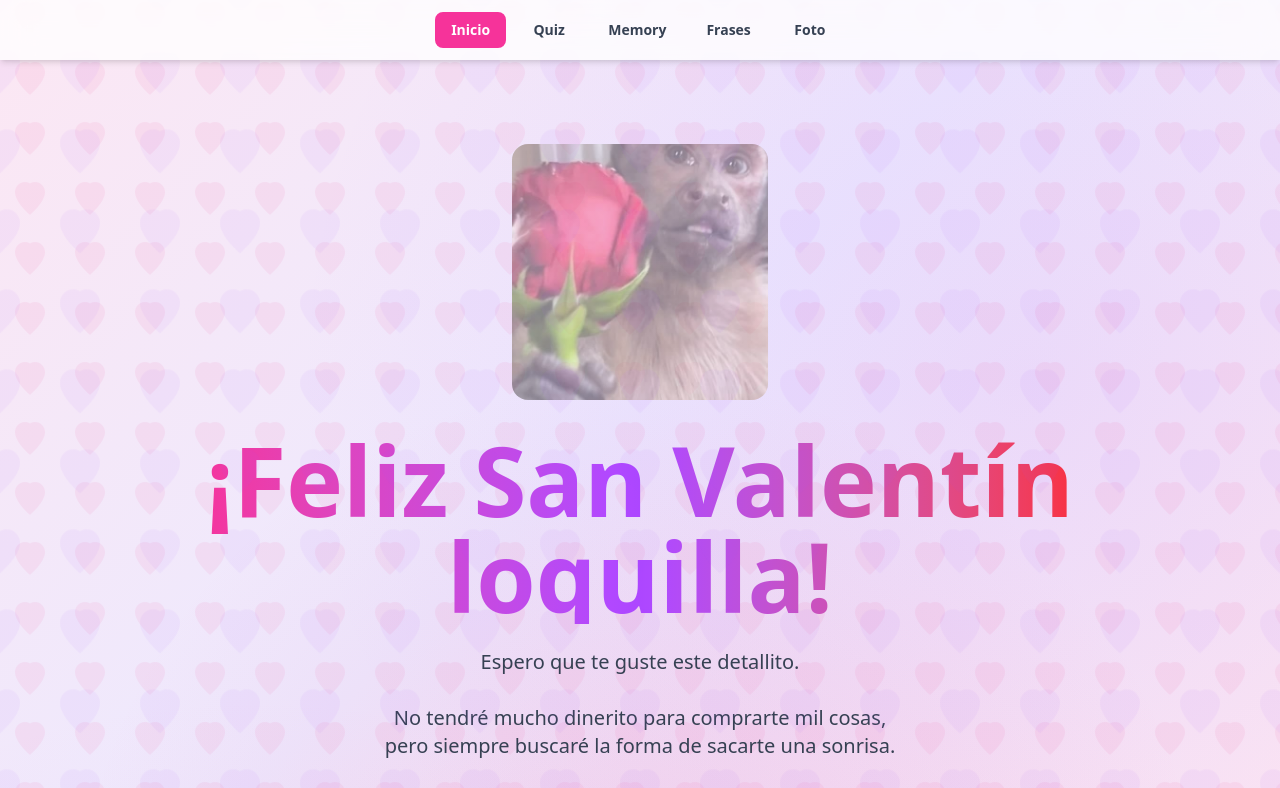
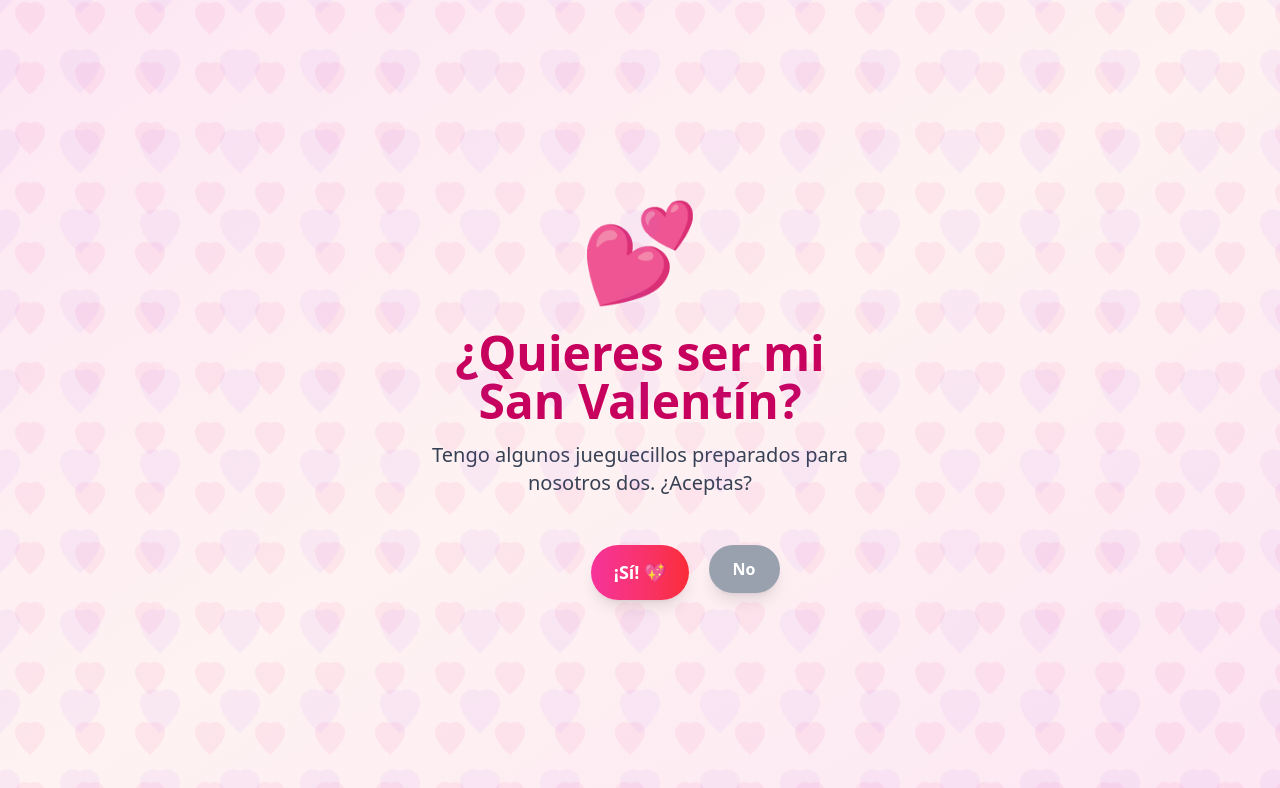
Before and after one commit to martinezdom/sanvalentin-monita, a Vue app: page / in a window 1280 px wide. Shown: the top 788 px of the page. Built offline with nearby package versions, Linux system fonts and the light colour scheme; what tailwind-animations would draw is missing.

Commit message:
Landing page proposal

```diff
--- a/src/components/Navigation.vue
+++ b/src/components/Navigation.vue
@@ -4,7 +4,7 @@ import { RouterLink, useRoute } from 'vue-router'
 const route = useRoute()
 
 const pages = [
-  { name: 'Inicio', path: '/' },
+  { name: 'Inicio', path: '/home' },
   { name: 'Quiz', path: '/quiz' },
   { name: 'Memory', path: '/memory' },
   { name: 'Frases', path: '/phrase' },
@@ -13,7 +13,7 @@ const pages = [
 </script>
 
 <template>
-  <nav class="fixed top-0 left-0 right-0 z-50 bg-white/80 backdrop-blur-lg shadow-md">
+  <nav v-if="route.path !== '/'" class="fixed top-0 left-0 right-0 z-50 bg-white/80 backdrop-blur-lg shadow-md">
     <div class="flex justify-center items-center gap-2 px-2 py-3 flex-wrap">
       <RouterLink
         v-for="page in pages"
--- a/src/router/index.js
+++ b/src/router/index.js
@@ -1,4 +1,5 @@
 import { createRouter, createWebHistory } from 'vue-router'
+import ValentineProposal from '../views/ValentineProposal.vue'
 import Home from '../views/Home.vue'
 
 const router = createRouter({
@@ -6,6 +7,11 @@ const router = createRouter({
   routes: [
     {
       path: '/',
+      name: 'proposal',
+      component: ValentineProposal
+    },
+    {
+      path: '/home',
       name: 'home',
       component: Home
     },
--- /dev/null
+++ b/src/views/ValentineProposal.vue
@@ -0,0 +1,179 @@
+<template>
+  <div class="min-h-screen bg-gradient-to-br from-pink-100 via-red-50 to-pink-100 flex items-center justify-center p-4 overflow-hidden">
+    <div class="text-center max-w-md relative">
+
+      <!-- Corazón -->
+      <div class="mb-8 text-6xl md:text-8xl animate-bounce">💕</div>
+
+      <h1 class="text-3xl md:text-5xl font-bold text-pink-700 mb-4">
+        ¿Quieres ser mi San Valentín?
+      </h1>
+
+      <p class="text-lg md:text-xl text-gray-700 mb-12">
+        Tengo algunos jueguecillos preparados para nosotros dos. ¿Aceptas?
+      </p>
+
+      <!-- Botón SI -->
+      <button
+        ref="yesButton"
+        @click="acceptProposal"
+        class="bg-gradient-to-r from-pink-500 to-red-500 text-white font-bold rounded-full shadow-lg transition-all duration-300 relative z-10"
+        :style="{
+          padding: `${yesPadding}px ${yesPadding * 1.6}px`,
+          fontSize: `${yesSize}px`,
+          transform: finalMode ? 'scale(1.3)' : 'scale(1)'
+        }"
+      >
+        ¡Sí! 💖
+      </button>
+
+      <!-- Texto motivador -->
+      <p v-if="noClickCount > 0" class="mt-6 text-gray-600 animate-pulse">
+        {{ encouragementTexts[Math.min(noClickCount - 1, encouragementTexts.length - 1)] }}
+      </p>
+    </div>
+
+    <!-- Botón NO -->
+    <button
+      ref="noButton"
+      @mouseenter="handleNoHover"
+      @click="handleNoClick"
+      class="fixed bg-gray-400 text-white font-bold rounded-full shadow-lg transition-all"
+      :style="{
+        left: `${noPos.x}px`,
+        top: `${noPos.y}px`,
+        padding: '12px 24px',
+        zIndex: 40,
+        cursor: dodgesLeft ? 'pointer' : 'not-allowed'
+      }"
+    >
+      No
+    </button>
+
+    <!-- Efecto final -->
+    <div v-if="finalMode" class="fixed inset-0 pointer-events-none hearts">
+      💕 💖 💘 💝 💞 💗 💓
+    </div>
+  </div>
+</template>
+
+<script setup>
+import { ref, computed, onMounted, onBeforeUnmount } from 'vue'
+import { useRouter } from 'vue-router'
+
+const router = useRouter()
+
+const MAX_DODGES = 5
+
+const yesButton = ref(null)
+const noButton = ref(null)
+
+const noHoverCount = ref(0)
+const noClickCount = ref(0)
+const finalMode = ref(false)
+
+const yesSize = ref(18)
+const yesPadding = computed(() => 14 + noClickCount.value * 6)
+
+const noPos = ref({ x: 0, y: 0 })
+
+const encouragementTexts = [
+  '¿Seguro? 🥺',
+  'Piénsalo mejor...',
+  'Venga 😭',
+  'No seas así...',
+  'Ya sabes la respuesta 😏'
+]
+
+const dodgesLeft = computed(() => noHoverCount.value < MAX_DODGES)
+
+const randomPosition = () => {
+  const padding = 20
+  return {
+    x: Math.random() * (window.innerWidth - 120) + padding,
+    y: Math.random() * (window.innerHeight - 60) + padding
+  }
+}
+
+const placeNoNextToYes = () => {
+  const rect = yesButton.value.getBoundingClientRect()
+  noPos.value = {
+    x: rect.right + 20,
+    y: rect.top
+  }
+}
+
+const handleNoHover = () => {
+  if (!dodgesLeft.value) return
+  noHoverCount.value++
+  noPos.value = randomPosition()
+}
+
+const handleNoClick = () => {
+  if (dodgesLeft.value) return
+
+  noClickCount.value++
+  yesSize.value += 10
+
+  if (yesSize.value > 48) {
+    triggerFinal()
+  }
+}
+
+const triggerFinal = () => {
+  finalMode.value = true
+  setTimeout(acceptProposal, 1500)
+}
+
+const acceptProposal = () => {
+  router.push('/home')
+}
+
+const handleResize = () => {
+  if (noHoverCount.value === 0) {
+    placeNoNextToYes()
+  }
+}
+
+onMounted(() => {
+  placeNoNextToYes()
+  window.addEventListener('resize', handleResize)
+})
+
+onBeforeUnmount(() => {
+  window.removeEventListener('resize', handleResize)
+})
+</script>
+
+<style scoped>
+@keyframes bounce {
+  0%, 100% { transform: translateY(0); }
+  50% { transform: translateY(-20px); }
+}
+
+.animate-bounce {
+  animation: bounce 1s infinite;
+}
+
+@keyframes pulse {
+  0%, 100% { opacity: 1; }
+  50% { opacity: 0.5; }
+}
+
+.animate-pulse {
+  animation: pulse 2s cubic-bezier(0.4, 0, 0.6, 1) infinite;
+}
+
+@keyframes hearts {
+  from { opacity: 0; transform: scale(0.5); }
+  to { opacity: 1; transform: scale(2); }
+}
+
+.hearts {
+  display: flex;
+  justify-content: center;
+  align-items: center;
+  font-size: 4rem;
+  animation: hearts 1.2s ease-out forwards;
+}
+</style>
```
